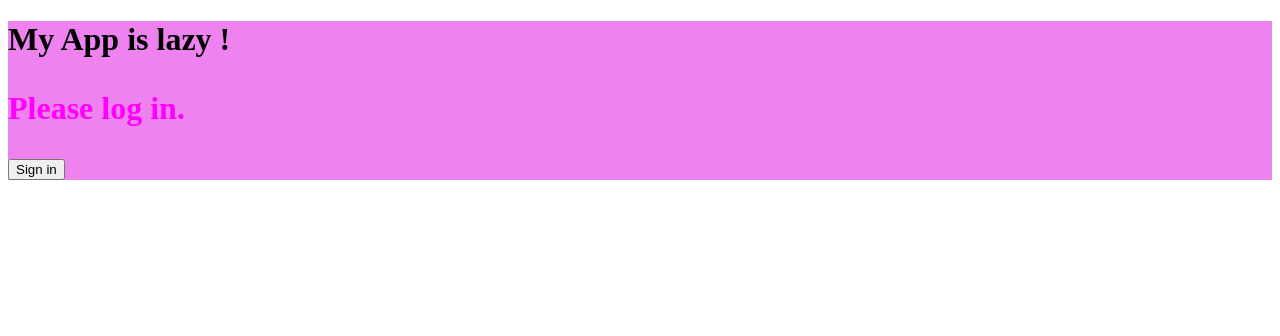
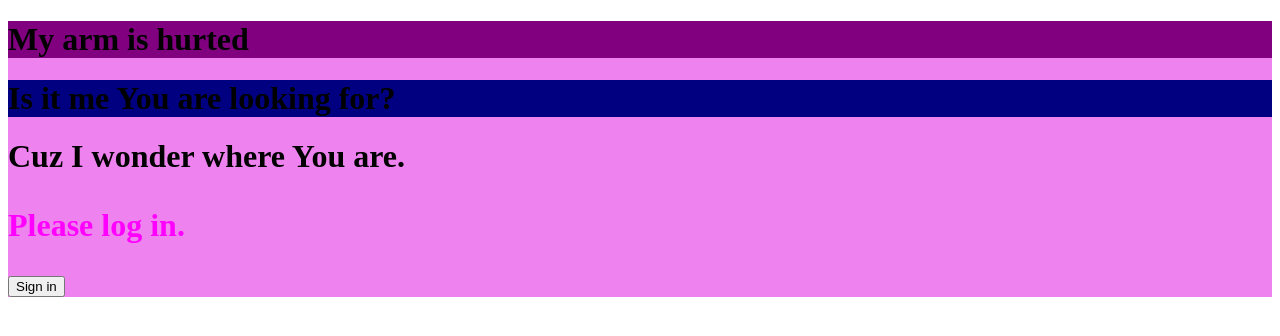
Before and after one commit to tusia313/react-project-display, a React (Create React App) app: page / in a window 1280 px wide. Shown: the top 336 px of the page. Built offline with nearby package versions, Linux system fonts and the light colour scheme.

Commit message:
Props React

```diff
--- a/src/App.js
+++ b/src/App.js
@@ -4,7 +4,9 @@ const App = () => {
   let isLoggenIn = false
   return (
     <div style = {{ backgroundColor : isLoggenIn ? "green" : "violet"}}>
-    <CustomHeader/>
+    <CustomHeader title = {"My arm is hurted"} color = {"purple"}/>
+    <CustomHeader title = {"Is it me You are looking for?"} color = {"navy"}/>
+    <CustomHeader title = {"Cuz I wonder where You are."} color = {"lemon"}/>
     <p className="subtitle">{isLoggenIn ? "Welcome back !" : "Please log in."}</p>
     {!isLoggenIn && <button>Sign in</button>}
     </div>
--- a/src/components/CustomHeader.js
+++ b/src/components/CustomHeader.js
@@ -1,5 +1,5 @@
-const CustomHeader = () => {
-    const title = "My App"
-    return <h1>{title} is lazy !</h1>
+const CustomHeader = ({title, color}) => {
+    // const title = "My App"
+    return <h1 style = {{backgroundColor : color}}>{title}</h1>
 }
 export default CustomHeader
```
